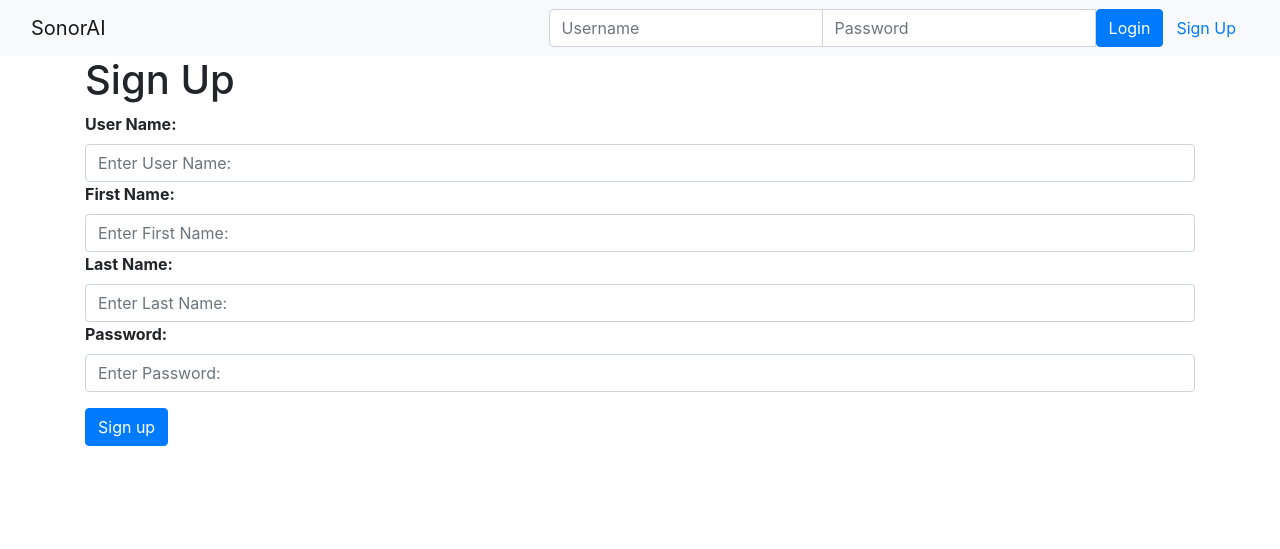
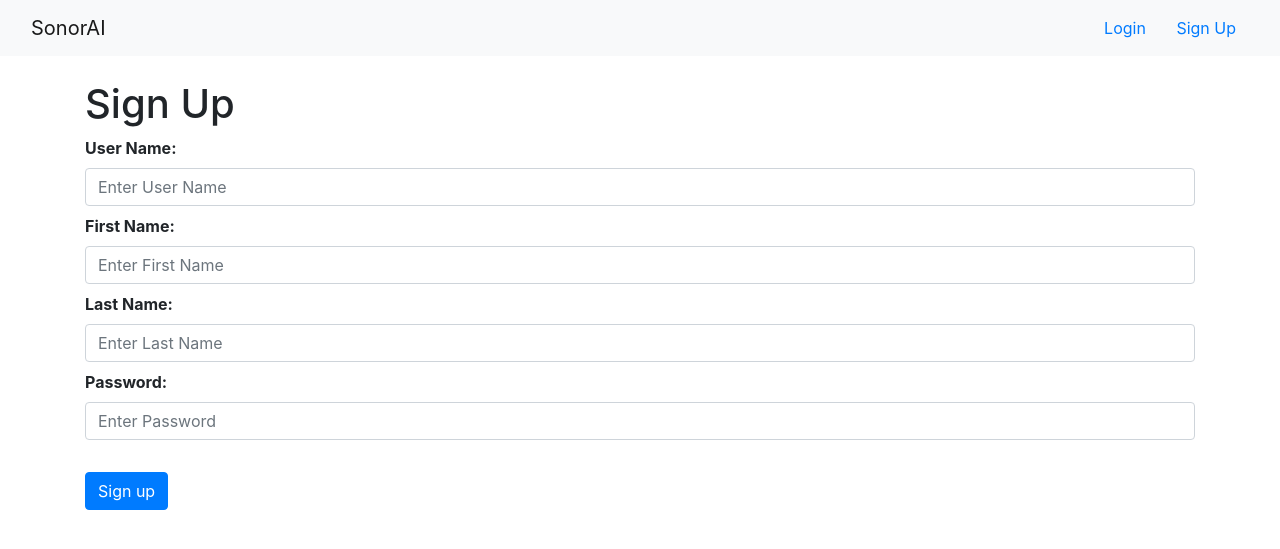
Before and after one commit to NA-Silk/SonorAI, a Django app: page /register/ in a window 1280 px wide. Shown: the top 549 px of the page. Run offline with Django 5.2, Linux system fonts and the light colour scheme; some libraries are stand-ins or nearby versions.

Commit message:
html bug fixes

```diff
--- a/SonorAI/templates/index.html
+++ b/SonorAI/templates/index.html
@@ -89,7 +89,7 @@
     <!--MusicXML Output-->
     <pre id="xmlText" style="white-space: pre-wrap; max-height:200px; overflow:auto;">{{ musicxml }}</pre>
     <h4 class="mt-4">Music Notation Preview</h4>
-    <div id="notation" class="border p-3" size=100></div>
+    <div id="notation" class="border p-3"></div>
 </div>
 {% endif %}
 
--- a/SonorAI/templates/register.html
+++ b/SonorAI/templates/register.html
@@ -2,69 +2,61 @@
 <html lang="en">
 <head>
     {% load static %}
-    <title>Home Page</title>
+    <title>Register</title>
     <meta charset="UTF-8">
     <link rel="stylesheet" href="https://maxcdn.bootstrapcdn.com/bootstrap/4.5.2/css/bootstrap.min.css">
 </head>
-<script>
-    //
-</script>
+
 <body>
 
 <!-- Navigation bar -->
 <nav class="navbar navbar-light bg-light">
     <div class="container-fluid">
-        <div class="navbar-header">
-            <a class="navbar-brand" href="/">SonorAI</a>
-        </div>
+        <a class="navbar-brand" href="/">SonorAI</a>
 
         <ul class="nav navbar-nav navbar-right">
             {% if user.is_authenticated %}
             <li>
-                <a class="btn btn-link" href="#">{{ user.first_name }}({{ user.username }})</a>
+                <a class="btn btn-link" href="#">{{ user.first_name }} ({{ user.username }})</a>
                 <a class="btn btn-link" href="{% url 'logout' %}">Logout</a>
             </li>
             {% else %}
             <li>
-                <form class="form-inline" action="{% url 'login' %}" method="post">
-                    {% csrf_token %}
-                    <div class="input-group">
-                        <input type="text" class="form-control" placeholder="Username" name="username" >
-                        <input type="password" class="form-control" placeholder="Password" name="psw" >
-                        <button class="btn btn-primary" type="submit">Login</button>
-                        <a class="btn btn-link" href="{% url 'register' %}">Sign Up</a>
-                    </div>
-                </form>
+                <a class="btn btn-link" href="{% url 'login' %}">Login</a>
+                <a class="btn btn-link" href="{% url 'register' %}">Sign Up</a>
             </li>
             {% endif %}
         </ul>
-
     </div>
 </nav>
 
 <!-- Registration form -->
 <form action="{% url 'register' %}" method="post">
     {% csrf_token %}
-    <div class="container">
+    <div class="container mt-4">
         <h1>Sign Up</h1>
+
         <div class="form-group">
-            <label for="username"><b>User Name: </b></label>
-            <input type="text" class="form-control" placeholder="Enter User Name: " name="username" required>
-            <label for="firstname"><b>First Name: </b></label>
-            <input type="text" class="form-control" placeholder="Enter First Name: " name="firstname" required>
-            <label for="lastname"><b>Last Name: </b></label>
-            <input type="text" class="form-control" placeholder="Enter Last Name: " name="lastname" required>
-            <label for="psw"><b>Password: </b></label>
-            <input type="password" class="form-control" placeholder="Enter Password: " name="psw" required>
+            <label for="username"><b>User Name:</b></label>
+            <input id="username" type="text" class="form-control" placeholder="Enter User Name" name="username" required>
+
+            <label for="firstname" class="mt-2"><b>First Name:</b></label>
+            <input id="firstname" type="text" class="form-control" placeholder="Enter First Name" name="firstname" required>
+
+            <label for="lastname" class="mt-2"><b>Last Name:</b></label>
+            <input id="lastname" type="text" class="form-control" placeholder="Enter Last Name" name="lastname" required>
+
+            <label for="psw" class="mt-2"><b>Password:</b></label>
+            <input id="psw" type="password" class="form-control" placeholder="Enter Password" name="psw" required>
         </div>
 
         {% if message %}
-        <div class="alert alert-warning">
+        <div class="alert alert-warning mt-3">
             {{ message }}
         </div>
         {% endif %}
 
-        <button class="btn btn-primary" type="submit">Sign up</button>
+        <button class="btn btn-primary mt-3" type="submit">Sign up</button>
     </div>
 </form>
 
--- a/SonorAI/views.py
+++ b/SonorAI/views.py
@@ -27,11 +27,13 @@ def login_request(request):
 
         # Validate credentials
         user = authenticate(username=username, password=password)
-        if user is not None: # Valid case
+
+        if user: # Valid case
             login(request, user)
             return redirect('homepage')
 
         else: # Invalid case
+            context["message"] = "Invalid username or password."
             return render(request, 'login.html', context)
 
     else: # Incorrect method
@@ -48,29 +50,26 @@ def register_request(request):
         password = request.POST['psw']
         first_name = request.POST['firstname']
         last_name = request.POST['lastname']
-        user_exist = False
 
-        try: # Check if duplicate
-            User.objects.get(username=username)
-            user_exist = True
-        except: # Log new user
-            logger.debug("{} is new user".format(username))
+        # Check duplicates
+        if User.objects.filter(username=username).exists():
+            context["message"] = "Username already exists."
+            return render(request, "register.html", context)
 
         # Generate new user
-        if not user_exist:
+        else:
             user = User.objects.create_user(
                 username=username,
                 first_name=first_name,
                 last_name=last_name,
                 password=password
             )
-
             # Login
             login(request, user)
             return redirect("homepage")
 
-        else: # Incorrect method
-            return render(request, 'register.html', context)
+    else: # Incorrect method
+        return render(request, 'register.html', context)
 
 def upload_audio(request):
     context = {}
@@ -83,6 +82,7 @@ def upload_audio(request):
             return HttpResponse("No file uploaded.")
         if not audio_file.name.lower().endswith(".wav"):
             return HttpResponse("Invalid file type.")
+
         input_path = "temp.wav"
 
         # Cleanup old AI analysis input (if exists)
@@ -103,7 +103,9 @@ def upload_audio(request):
 
         # Retrieve results
         if not os.path.exists("out.musicxml"):
-            return HttpResponse("Audio file analysis failed.")
+            context["message"] = "Audio analysis failed."
+            return render(request, "index.html", context)
+
         with open("out.musicxml", "r", encoding="utf-8") as file:
             musicxml = file.read()
 
@@ -127,7 +129,6 @@ def upload_audio(request):
                 "message": "MusicXML stored in My Files.",
                 "pk": file.pk # For download button
             }
-            return render(request, "index.html", context)
 
         # Return contents if the user is not signed in
         else:
@@ -135,34 +136,32 @@ def upload_audio(request):
                 "musicxml": musicxml,
                 "message": "MusicXML not stored, sign in to store and download file."
             }
-            return render(request, "index.html", context)
+
+        return render(request, "index.html", context)
 
     else: # Incorrect method
         return render(request, "index.html", context)
 
 def download_musicxml(request, pk):
-    context = {}
     # Check method
     if request.method == 'GET':
-        musicxml = MusicFile.objects.get(pk=pk)
-        response = HttpResponse(musicxml.musicxml, content_type="application/xml")
-        response['Content-Disposition'] = f'attachment; filename="{musicxml.title}.musicxml"'
+        file = get_object_or_404(MusicFile, pk=pk, user=request.user)
+        response = HttpResponse(file.musicxml, content_type="application/xml")
+        response['Content-Disposition'] = f'attachment; filename="{file.title}.musicxml"'
         return response
 
 def delete_myfiles(request, pk):
-    context = {}
     file = get_object_or_404(MusicFile, pk=pk, user=request.user)
     file.delete()
-    return render(request, "myfiles.html", context)
+    return redirect("myfiles")
 
 def rename_myfiles(request, pk):
-    context = {}
     file = get_object_or_404(MusicFile, pk=pk, user=request.user)
     name = request.POST.get("name", "").strip()
     if name:
         file.title = name
         file.save()
-    return render(request, "myfiles.html", context)
+    return redirect("myfiles")
 
 # Pages
 def homepage_view(request):
@@ -177,7 +176,7 @@ def myfiles_view(request):
     if request.method == 'GET':
         # Send user to login page if not logged in
         if not request.user.is_authenticated:
-            return render(request, "login.html", context)
+            return redirect("login")
 
         # Get matching MusicXML files
         files = MusicFile.objects.filter(user=request.user)
```
Also changed, not shown: SonorAI/templates/login.html (+19 -30 lines), SonorAI/templates/myfiles.html (+31 -30 lines), db.sqlite3.
